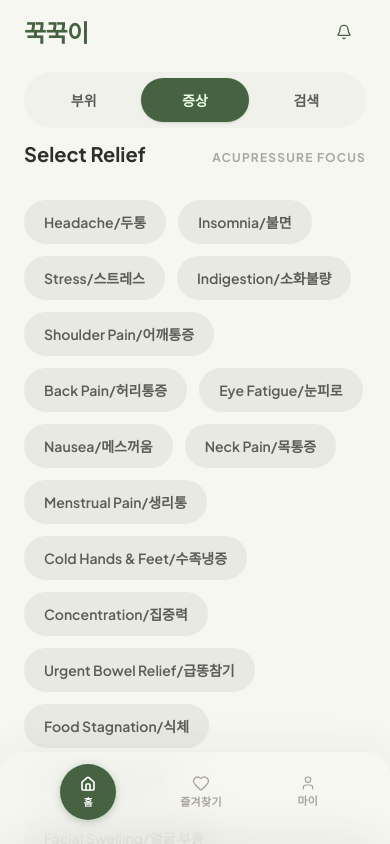
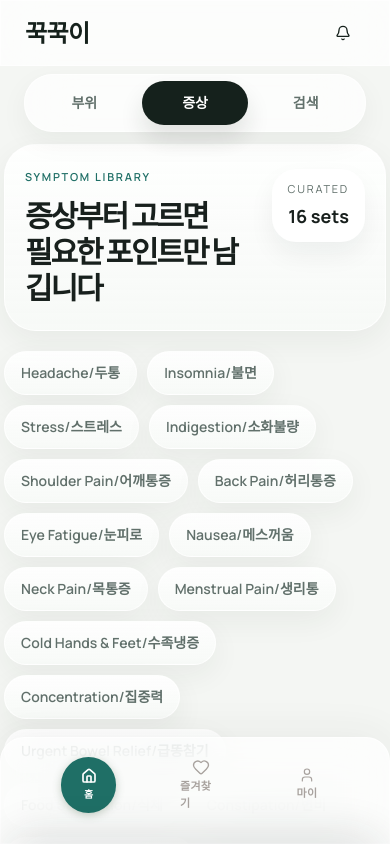
Before and after one commit to Anne-Hyeyeon/ggookggook, a Next.js app: page / in a window 390 px wide. Both pictures are taken after a click on the tab "증상". Shown: the top 844 px of the page. Built offline with nearby package versions, Linux system fonts and the light colour scheme; no server answers.

Commit message:
feat: refresh mobile surfaces and discovery cards

```diff
--- a/src/app/globals.css
+++ b/src/app/globals.css
@@ -1,49 +1,49 @@
-@import url('https://fonts.googleapis.com/css2?family=Plus+Jakarta+Sans:wght@400;500;600;700;800&display=swap');
+@import url('https://fonts.googleapis.com/css2?family=Manrope:wght@400;500;600;700;800&display=swap');
 @import url('https://fonts.googleapis.com/css2?family=Noto+Sans+KR:wght@300;400;500;600;700&display=swap');
 @import "tailwindcss";
 
 @theme {
-  /* Primary — Sage Green (from Figma) */
-  --color-primary: #476241;
-  --color-primary-dim: #3a5235;
-  --color-primary-container: #d4f4c8;
-  --color-primary-fixed-dim: #c4dbbb;
-  --color-on-primary: #eaffe1;
-  --color-on-primary-container: #3a5235;
+  /* Primary */
+  --color-primary: #1f6f66;
+  --color-primary-dim: #154e48;
+  --color-primary-container: #d5f3ed;
+  --color-primary-fixed-dim: #b7dfd7;
+  --color-on-primary: #f4fffc;
+  --color-on-primary-container: #174f49;
 
-  /* Surface — Warm Cream Tones (from Figma) */
-  --color-surface: #f7f7f2;
+  /* Surface */
+  --color-surface: #f4f6f3;
   --color-surface-container-lowest: #ffffff;
-  --color-surface-container-low: #f1f1ec;
-  --color-surface-container: #eeeee8;
-  --color-surface-container-high: #e8e9e2;
-  --color-surface-container-highest: #e1e3db;
-  --color-surface-variant: #e1e3db;
-  --color-surface-dim: #d9dbd3;
+  --color-surface-container-low: #eef2ef;
+  --color-surface-container: #e7ece8;
+  --color-surface-container-high: #dde4de;
+  --color-surface-container-highest: #d3dbd4;
+  --color-surface-variant: #d9dfda;
+  --color-surface-dim: #c6cdc7;
 
   /* Text */
-  --color-on-surface: #2d2f2c;
-  --color-on-surface-variant: #5a5c58;
+  --color-on-surface: #18201d;
+  --color-on-surface-variant: #61706b;
 
   /* Outline */
-  --color-outline: #767773;
-  --color-outline-variant: #b1b3ab;
+  --color-outline: #7a8a84;
+  --color-outline-variant: #b8c2bd;
 
   /* Secondary */
-  --color-secondary: #536169;
-  --color-secondary-container: #d6e5ef;
-  --color-on-secondary-container: #46545c;
+  --color-secondary: #51656c;
+  --color-secondary-container: #d8e9ef;
+  --color-on-secondary-container: #41525a;
 
   /* Error */
-  --color-error: #a73b21;
-  --color-error-container: #fd795a;
+  --color-error: #b84c37;
+  --color-error-container: #ffd9cf;
 
-  /* Brand (from Figma: 꾹꾹이 logo color) */
-  --color-brand: #476241;
+  /* Brand */
+  --color-brand: #15211c;
 
   /* Font */
-  --font-sans: 'Plus Jakarta Sans', 'Noto Sans KR', system-ui, -apple-system, sans-serif;
-  --font-headline: 'Plus Jakarta Sans', 'Noto Sans KR', sans-serif;
+  --font-sans: 'Manrope', 'Noto Sans KR', system-ui, -apple-system, sans-serif;
+  --font-headline: 'Manrope', 'Noto Sans KR', sans-serif;
 }
 
 html {
@@ -71,6 +71,10 @@ button, a, [role="button"], [role="tab"] {
 /* Prevent accidental pull-to-refresh */
 body {
   overscroll-behavior: contain;
+  background:
+    radial-gradient(circle at top left, rgba(145, 214, 197, 0.2), transparent 30%),
+    radial-gradient(circle at top right, rgba(209, 232, 227, 0.85), transparent 28%),
+    linear-gradient(180deg, #f8fbf9 0%, #eff3f0 44%, #edf1ee 100%);
 }
 
 /* Custom scrollbar */
@@ -106,7 +110,35 @@ body {
 
 /* Glass panel */
 .glass-panel {
-  background: rgba(247, 247, 242, 0.8);
-  backdrop-filter: blur(20px);
-  -webkit-backdrop-filter: blur(20px);
+  background: rgba(255, 255, 255, 0.72);
+  backdrop-filter: blur(24px) saturate(140%);
+  -webkit-backdrop-filter: blur(24px) saturate(140%);
+  border: 1px solid rgba(255, 255, 255, 0.65);
 }
+
+.app-shell {
+  position: relative;
+  isolation: isolate;
+}
+
+.app-shell::before {
+  content: "";
+  position: fixed;
+  inset: 0;
+  z-index: -1;
+  pointer-events: none;
+  background:
+    radial-gradient(circle at 12% 10%, rgba(151, 225, 207, 0.28), transparent 24%),
+    radial-gradient(circle at 92% 18%, rgba(255, 255, 255, 0.92), transparent 18%),
+    radial-gradient(circle at 48% 85%, rgba(203, 216, 255, 0.16), transparent 20%);
+}
+
+.premium-panel {
+  background: linear-gradient(180deg, rgba(255, 255, 255, 0.92), rgba(247, 250, 247, 0.86));
+  border: 1px solid rgba(255, 255, 255, 0.8);
+  box-shadow: 0 10px 30px rgba(29, 46, 39, 0.06);
+}
+
+.soft-divider {
+  border-color: rgba(122, 138, 132, 0.14);
+}
--- a/src/app/layout.tsx
+++ b/src/app/layout.tsx
@@ -23,7 +23,7 @@ export default async function RootLayout({
       lang={locale}
       className="h-full antialiased"
     >
-      <body className="min-h-full flex flex-col bg-surface font-sans text-on-surface pb-20">
+      <body className="min-h-full app-shell flex flex-col bg-surface font-sans text-on-surface pb-24">
         <NextIntlClientProvider messages={messages}>
           <AuthProvider>
             {children}
--- a/src/components/BottomSheet/BottomSheet.tsx
+++ b/src/components/BottomSheet/BottomSheet.tsx
@@ -25,7 +25,7 @@ export const BottomSheet = ({ isOpen, onClose, children }: IBottomSheetProps) =>
     <>
       <div
         className={clsx(
-          "fixed inset-0 z-40 bg-on-surface/5 transition-opacity duration-300",
+          "fixed inset-0 z-40 bg-[rgba(16,24,21,0.14)] backdrop-blur-[2px] transition-opacity duration-300",
           isOpen ? "opacity-100" : "pointer-events-none opacity-0"
         )}
         onClick={onClose}
@@ -36,14 +36,14 @@ export const BottomSheet = ({ isOpen, onClose, children }: IBottomSheetProps) =>
         aria-modal="true"
         className={clsx(
           "fixed bottom-0 left-0 right-0 z-50 mx-auto max-w-xl",
-          "rounded-t-[2.5rem] bg-surface-container-lowest shadow-[0_-8px_40px_rgba(48,51,46,0.08)]",
+          "rounded-t-[2.75rem] border border-white/70 bg-[linear-gradient(180deg,rgba(255,255,255,0.95),rgba(244,247,244,0.96))] shadow-[0_-12px_40px_rgba(24,32,29,0.12)]",
           "transition-transform duration-[400ms] ease-[cubic-bezier(0.4,0,0.2,1)]",
           "max-h-[85vh] overflow-y-auto scrollbar-thin",
           isOpen ? "translate-y-0" : "translate-y-full"
         )}
       >
         <div className="sticky top-0 z-10 flex justify-center pt-4 pb-4">
-          <div className="h-[6px] w-12 rounded-full bg-[#e8e9e3]" />
+          <div className="h-[6px] w-12 rounded-full bg-surface-container-highest" />
         </div>
         {children}
       </div>
--- a/src/components/Tabs/SymptomTab.tsx
+++ b/src/components/Tabs/SymptomTab.tsx
@@ -1,18 +1,14 @@
 "use client";
 
 import { useState } from "react";
-import { useLocale } from "next-intl";
-import { Play, Activity } from "lucide-react";
+import { Play, Activity, ArrowRight } from "lucide-react";
 import { getSymptoms } from "@/lib/utils/data";
-import { getLocalizedText } from "@/lib/utils/locale";
 import { useAppStore } from "@/store/useAppStore";
 import { useSetGuideStore } from "@/store/useSetGuideStore";
 import { BodySvgViewer } from "@/components/BodySvg/BodySvgViewer";
-import type { Locale } from "@/types";
 import clsx from "clsx";
 
 export const SymptomTab = () => {
-  const locale = useLocale() as Locale;
   const symptoms = getSymptoms();
   const [selectedSymptomId, setSelectedSymptomId] = useState<string | null>(null);
   const { openAcupointDetail } = useAppStore();
@@ -31,17 +27,25 @@ export const SymptomTab = () => {
   };
 
   return (
-    <div className="px-6 flex flex-col gap-8">
-      {/* Header row */}
-      <div className="flex items-baseline justify-between">
-        <h2 className="text-xl font-bold text-on-surface">Select Relief</h2>
-        <span className="text-xs uppercase tracking-widest text-on-surface-variant/50 font-bold">
-          ACUPRESSURE FOCUS
-        </span>
+    <div className="flex flex-col gap-5 px-1">
+      <section className="premium-panel rounded-[32px] px-5 py-6">
+        <div className="flex items-start justify-between gap-4">
+          <div>
+            <p className="text-[11px] font-semibold uppercase tracking-[0.16em] text-primary">Symptom Library</p>
+            <h2 className="mt-3 text-[30px] font-extrabold tracking-[-0.07em] text-on-surface leading-9">
+              증상부터 고르면
+              <br />
+              필요한 포인트만 남깁니다
+            </h2>
           </div>
+          <div className="rounded-[24px] bg-white px-4 py-3 text-right shadow-[0_12px_26px_rgba(24,32,29,0.06)]">
+            <p className="text-[11px] uppercase tracking-[0.16em] text-on-surface-variant">Curated</p>
+            <p className="mt-1 text-lg font-bold text-on-surface">{symptoms.length} sets</p>
+          </div>
+        </div>
+      </section>
 
-      {/* Symptom chips — flex wrap */}
-      <div className="flex flex-wrap gap-3">
+      <section className="flex flex-wrap gap-2.5">
         {symptoms.map((symptom) => {
           const isSelected = selectedSymptomId === symptom.id;
           return (
@@ -49,10 +53,10 @@ export const SymptomTab = () => {
               key={symptom.id}
               onClick={() => handleSymptomClick(symptom.id)}
               className={clsx(
-                "rounded-full px-5 py-2.5 text-sm transition-all active:scale-95 cursor-pointer flex items-center gap-2",
+                "flex cursor-pointer items-center gap-2 rounded-full px-4 py-2.5 text-sm transition-all active:scale-95",
                 isSelected
-                  ? "bg-primary-container text-on-primary-container font-bold"
-                  : "bg-surface-container-high text-on-surface-variant font-semibold"
+                  ? "bg-brand text-white shadow-[0_14px_24px_rgba(21,33,28,0.12)]"
+                  : "premium-panel text-on-surface-variant font-semibold"
               )}
             >
               {isSelected && <Activity className="h-4 w-4" />}
@@ -60,39 +64,50 @@ export const SymptomTab = () => {
             </button>
           );
         })}
-      </div>
+      </section>
 
-      {/* Body SVG area */}
-      <div className="bg-surface-container-low rounded-[2.5rem] py-12 px-8">
-        {selectedSymptom && (
-          <div className="mb-4">
-            <span className="text-[0.65rem] uppercase tracking-[0.2em] text-primary font-bold">
-              Target Area
-            </span>
-            <h3 className="text-lg font-bold text-on-surface mt-1">
-              {selectedSymptom.name.en}/{selectedSymptom.name.ko}
+      <section className="premium-panel rounded-[36px] p-4 sm:p-5">
+        <div className="mb-4 flex items-start justify-between gap-4 px-2">
+          <div>
+            <p className="text-[11px] font-semibold uppercase tracking-[0.16em] text-on-surface-variant">Target view</p>
+            <h3 className="mt-2 text-lg font-bold text-on-surface">
+              {selectedSymptom
+                ? `${selectedSymptom.name.en}/${selectedSymptom.name.ko}`
+                : "원하는 증상을 선택하면 대응 부위를 바로 강조합니다"}
             </h3>
           </div>
+          {selectedSymptom && (
+            <span className="rounded-full bg-primary-container px-3 py-1 text-[11px] font-semibold uppercase tracking-[0.16em] text-primary">
+              {selectedSymptom.acupointIds.length} points
+            </span>
           )}
+        </div>
+        <div className="rounded-[28px] bg-[linear-gradient(180deg,rgba(255,255,255,0.72),rgba(224,234,228,0.7))] px-2 py-4">
           <BodySvgViewer highlightedAcupointIds={selectedSymptom?.acupointIds ?? []} />
         </div>
+      </section>
 
-      {/* Recommend card at bottom when symptom selected */}
       {selectedSymptom && (
-        <div className="bg-primary rounded-[32px] p-6 flex items-center justify-between shadow-[0_12px_40px_rgba(71,98,65,0.2)]">
+        <section className="rounded-[32px] bg-[linear-gradient(135deg,#173c36,#205149_55%,#2d6c62)] p-6 text-white shadow-[0_24px_40px_rgba(21,33,28,0.18)]">
+          <div className="flex items-start justify-between gap-5">
             <div className="flex flex-col">
-            <span className="text-xs font-bold tracking-[1.2px] text-primary-container mb-1">RECOMMENDED</span>
-            <p className="text-white font-bold text-lg leading-7">
+              <span className="mb-2 text-[11px] font-semibold tracking-[0.16em] text-white/68 uppercase">Recommended set</span>
+              <p className="text-xl font-bold leading-7">
               Start {selectedSymptom.name.en} Relief Set
               </p>
-            <p className="text-[#dcfcd0] text-sm mt-0.5">
-              Estimated time: 3 min
+              <p className="mt-2 text-sm text-white/72">
+                선택한 증상에 맞는 혈자리 흐름을 순서대로 안내합니다. 예상 시간 3분.
               </p>
             </div>
-          <div className="w-14 h-14 rounded-full bg-white/20 flex items-center justify-center flex-shrink-0">
+            <div className="flex h-14 w-14 flex-shrink-0 items-center justify-center rounded-full bg-white/14">
               <Play className="h-[14px] w-[18px] text-white" fill="currentColor" />
             </div>
           </div>
+          <div className="mt-5 inline-flex items-center gap-2 rounded-full bg-white/10 px-3 py-2 text-sm font-semibold text-white/86">
+            루틴 열기
+            <ArrowRight className="h-4 w-4" />
+          </div>
+        </section>
       )}
     </div>
   );
--- a/src/components/Tabs/TabBar.tsx
+++ b/src/components/Tabs/TabBar.tsx
@@ -19,7 +19,7 @@ export const TabBar = () => {
 
   return (
     <nav
-      className="flex w-full bg-surface-container-low rounded-full p-1.5 gap-1"
+      className="glass-panel flex w-full gap-1 rounded-[28px] p-1.5 shadow-[0_10px_28px_rgba(24,32,29,0.05)]"
       role="tablist"
     >
       {TABS.map((tab) => (
@@ -29,10 +29,10 @@ export const TabBar = () => {
           aria-selected={activeTab === tab}
           onClick={() => setActiveTab(tab)}
           className={clsx(
-            "flex-1 py-2.5 text-center rounded-full cursor-pointer text-sm transition-all duration-300",
+            "flex-1 rounded-[22px] px-4 py-3 text-center text-sm transition-all duration-300 cursor-pointer",
             activeTab === tab
-              ? "bg-primary text-on-primary font-bold shadow-sm"
-              : "text-on-surface-variant font-semibold"
+              ? "bg-brand text-white font-bold shadow-[0_14px_24px_rgba(21,33,28,0.12)]"
+              : "text-on-surface-variant font-semibold hover:text-on-surface"
           )}
         >
           {tabLabels[tab]}
```
Also changed, not shown: src/components/BodySvg/BodySvgViewer.tsx (+3 -6 lines), src/components/BottomSheet/AcupointDetail.tsx (+10 -18 lines), src/components/Tabs/SearchTab.tsx (+23 -26 lines). Lines whose indentation alone changed are shown as unchanged.
